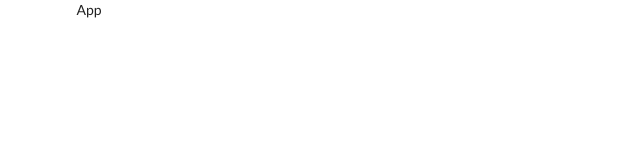
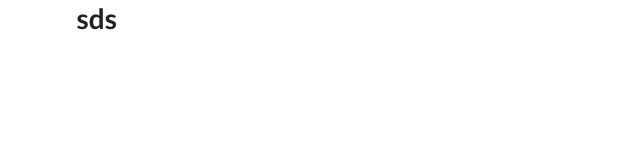
Before and after one commit to basilng/blog-post-redux, a React (Create React App) app: page / in a window 1280 px wide. Shown: the top 160 px of the page, without its empty margins (0-640 px from the left). Built offline with nearby package versions, Linux system fonts and the light colour scheme.

Commit message:
Adding PostList component

```diff
--- a/src/components/App.js
+++ b/src/components/App.js
@@ -1,7 +1,12 @@
 import React from "react";
+import PostList from "./PostList";
 
 const App = () => {
-  return <div className="ui container">App</div>;
+  return (
+    <div className="ui container">
+      <PostList />
+    </div>
+  );
 };
 
 export default App;
--- /dev/null
+++ b/src/components/PostList.js
@@ -0,0 +1,13 @@
+import React from "react";
+
+class PostList extends React.Component {
+  render() {
+    return (
+      <div>
+        <h1>sds</h1>
+      </div>
+    );
+  }
+}
+
+export default PostList;
```
